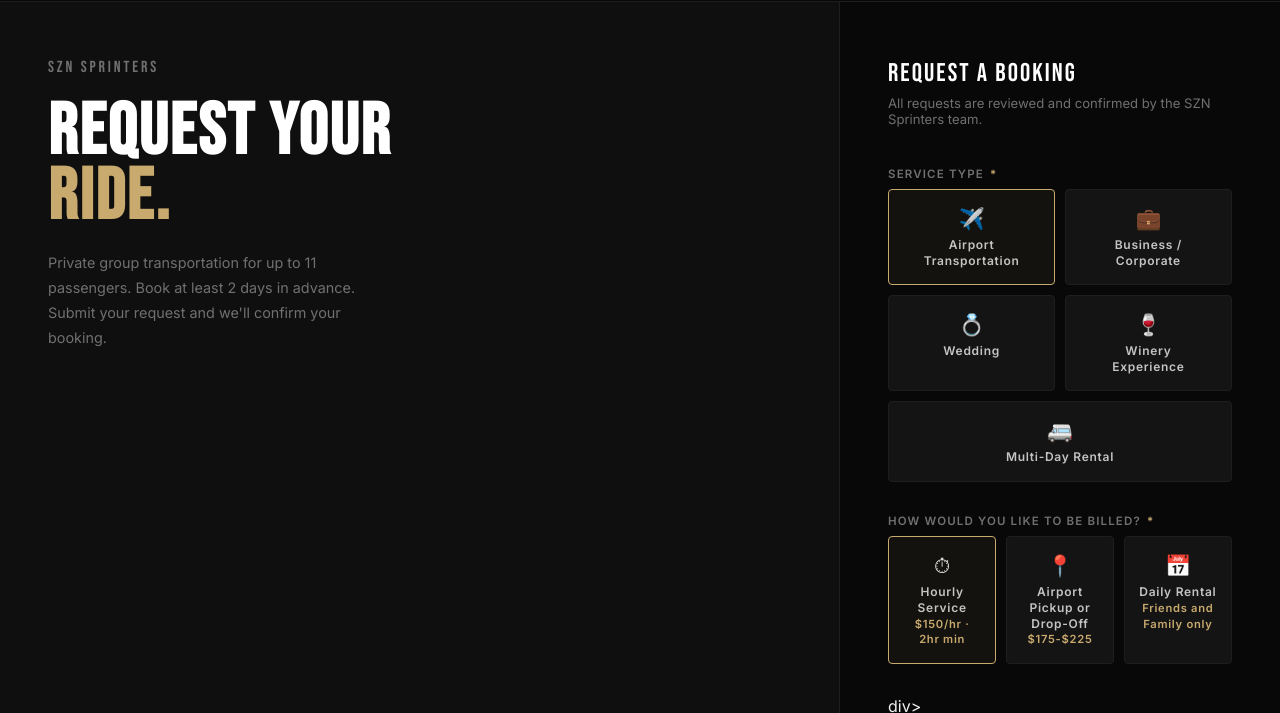
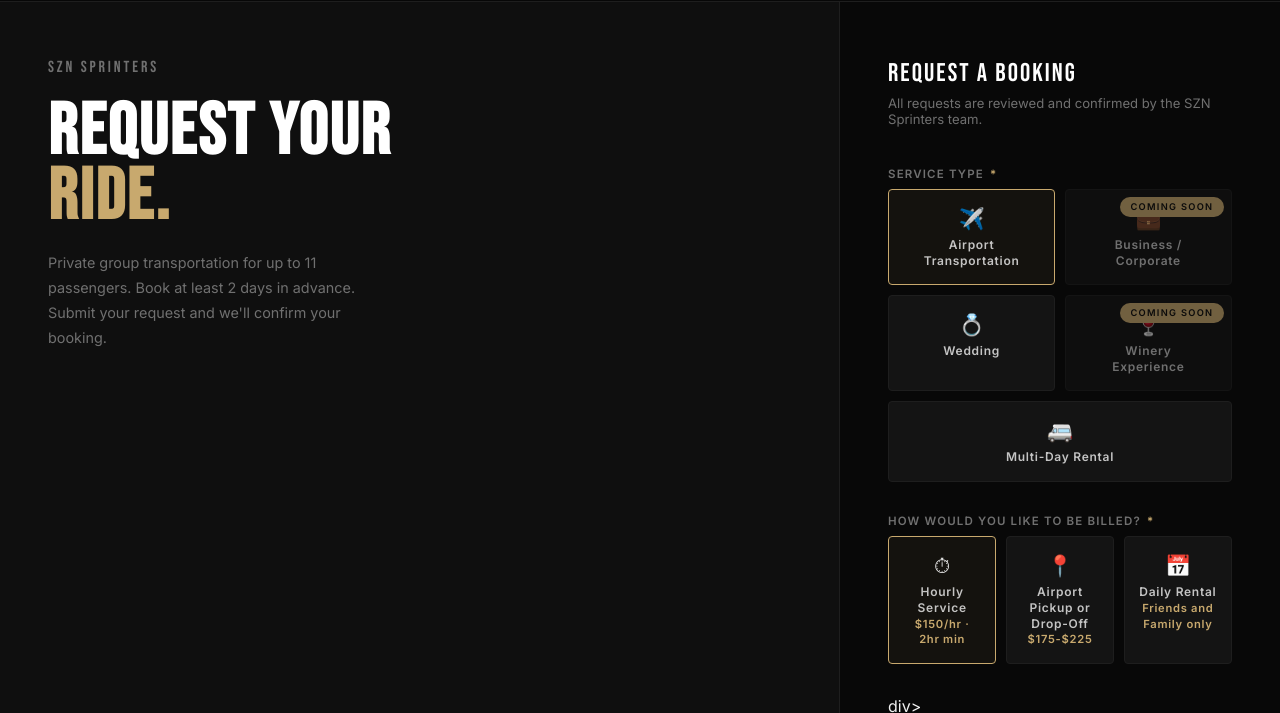
Before and after one commit to vibhavgrandhi/SznSprinters, a website: page book.html in a window 1280 px wide. Shown: the part 62-775 px from the top of the page. Drawn offline with nearby package versions, Linux system fonts and the light colour scheme; no server answers.

Commit message:
Add coming-soon state to corporate and winery service types in book.html

```diff
--- a/book.html
+++ b/book.html
@@ -72,6 +72,9 @@
 .svc-card{background:var(--bg-input);border:1.5px solid var(--border);border-radius:var(--radius-input);padding:1rem 0.9rem;cursor:pointer;text-align:center;transition:border-color var(--transition),background var(--transition)}
 .svc-card:hover{border-color:rgba(200,169,110,0.4);background:var(--bg-hover)}
 .svc-card.active{border-color:var(--accent);background:rgba(200,169,110,0.06)}
+.svc-card.svc-disabled{position:relative;cursor:not-allowed;opacity:0.55}
+.svc-card.svc-disabled:hover{border-color:var(--border);background:var(--bg-input)}
+.svc-coming-soon{position:absolute;top:0.45rem;right:0.45rem;z-index:2;font-size:0.58rem;font-weight:700;letter-spacing:0.14em;color:#0e0e0e;background:var(--accent);padding:0.28rem 0.65rem;border-radius:999px;white-space:nowrap}
 .svc-card-icon{font-size:1.3rem;margin-bottom:0.4rem;display:block}
 .svc-card-label{font-size:0.75rem;font-weight:600;letter-spacing:0.06em;color:rgba(240,240,240,0.8);line-height:1.3}
 
@@ -166,7 +169,7 @@
               <span class="svc-card-icon">✈️</span>
               <div class="svc-card-label">Airport<br>Transportation</div>
             </div>
-            <div class="svc-card" data-value="Business / Corporate" tabindex="0" role="button">
+            <div class="svc-card svc-disabled" data-value="Business / Corporate" role="button" aria-disabled="true"><span class="svc-coming-soon">COMING SOON</span>
               <span class="svc-card-icon">💼</span>
               <div class="svc-card-label">Business /<br>Corporate</div>
             </div>
@@ -174,7 +177,7 @@
               <span class="svc-card-icon">💍</span>
               <div class="svc-card-label">Wedding</div>
             </div>
-            <div class="svc-card" data-value="Winery Experience" tabindex="0" role="button">
+            <div class="svc-card svc-disabled" data-value="Winery Experience" role="button" aria-disabled="true"><span class="svc-coming-soon">COMING SOON</span>
               <span class="svc-card-icon">🍷</span>
               <div class="svc-card-label">Winery<br>Experience</div>
             </div>
@@ -331,6 +334,7 @@
 document.getElementById('bookingForm').addEventListener('click', function(e) {
   const svcCard = e.target.closest('[data-value]');
   if (svcCard) {
+      if (svcCard.classList.contains('svc-disabled')) return;
     svcCard.closest('.service-select-grid').querySelectorAll('[data-value]').forEach(c => c.classList.remove('active'));
     svcCard.classList.add('active');
     const val = svcCard.dataset.value;
```
